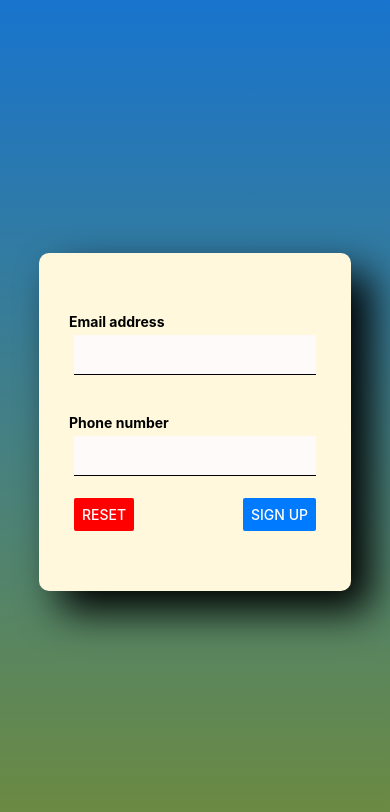
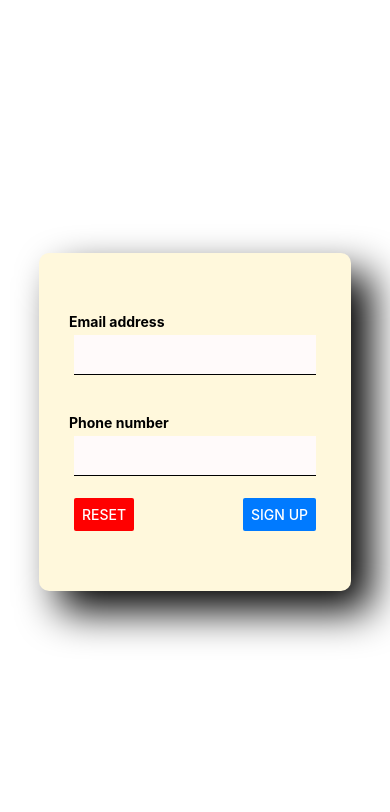
Before and after one commit to ymtowya/CS5200-HW1-SIGNUP, a React Native app: screen / in a window 390 px wide. Shown: the top 812 px of the page. Built offline with nearby package versions, Linux system fonts and the light colour scheme.

Commit message:
Extract Background Color

```diff
--- a/App.js
+++ b/App.js
@@ -9,7 +9,7 @@ export default function App() {
   return (
     <View style={myStyling.container}>
       <LinearGradient
-        colors={['#1874CD', '#6E8B3D']}
+        colors={[myStyling.colors.bgColor1, myStyling.colors.bgColor2]}
         style={myStyling.backgroundLinear}
       ></LinearGradient>
       <Signup></Signup>
--- a/resource/Styling.js
+++ b/resource/Styling.js
@@ -60,6 +60,8 @@ const myStyling = StyleSheet.create({
     colors: {
         buttonWarningColor: 'red',
         buttonNormalColor: '#007AFF',
+        bgColor1: '1874CD',
+        bgColor2: '6E8B3D',
     },
 
 });
--- a/screens/Confirm.js
+++ b/screens/Confirm.js
@@ -30,7 +30,7 @@ export default function Confirm(props) {
             style={{flex: 1}}
         >
             <LinearGradient
-                colors={['#1874CD', '#6E8B3D']}
+                colors={[myStyling.colors.bgColor1, myStyling.colors.bgColor2]}
                 style={myStyling.backgroundLinear}
             ></LinearGradient>
             <View style={ myStyling.container }>
```
